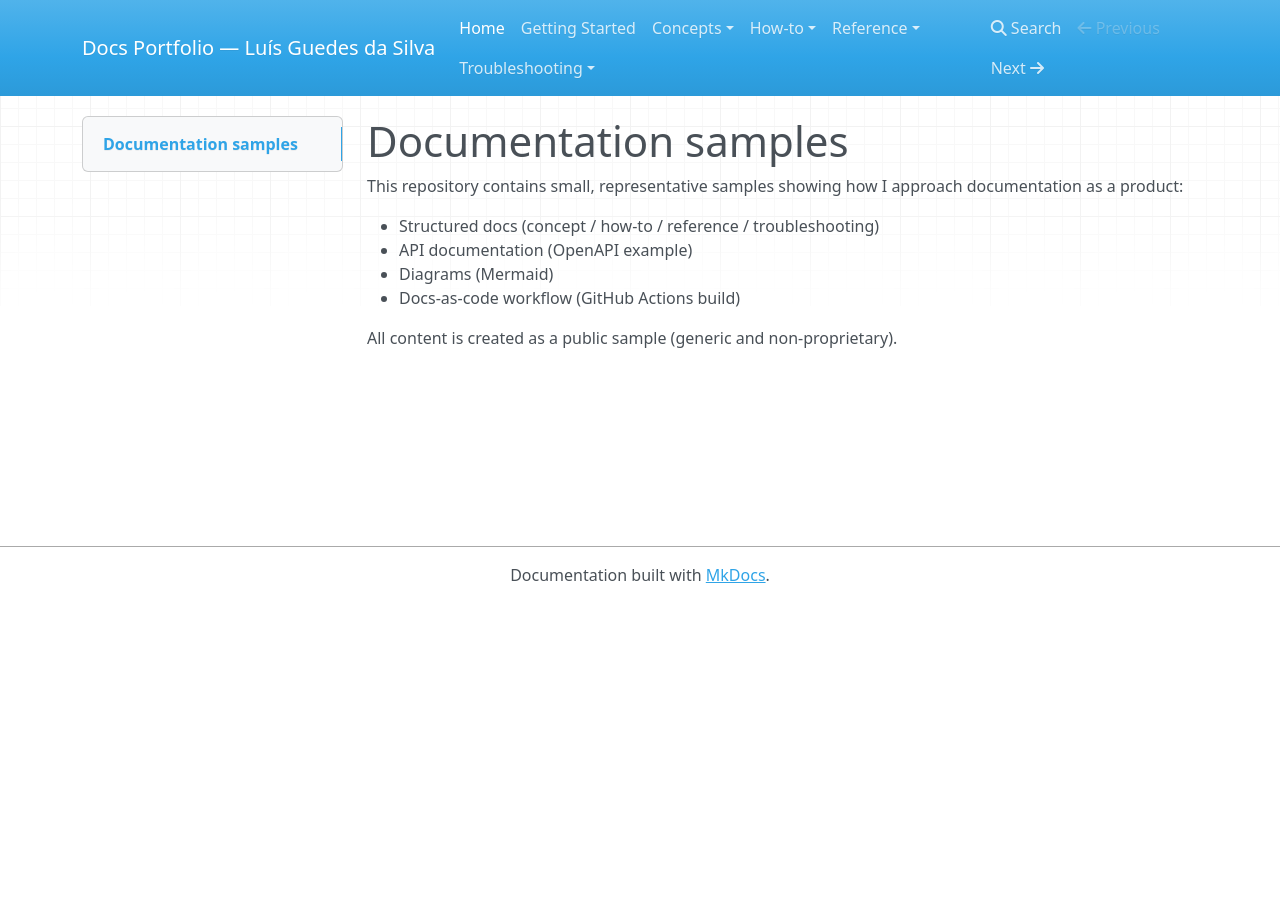
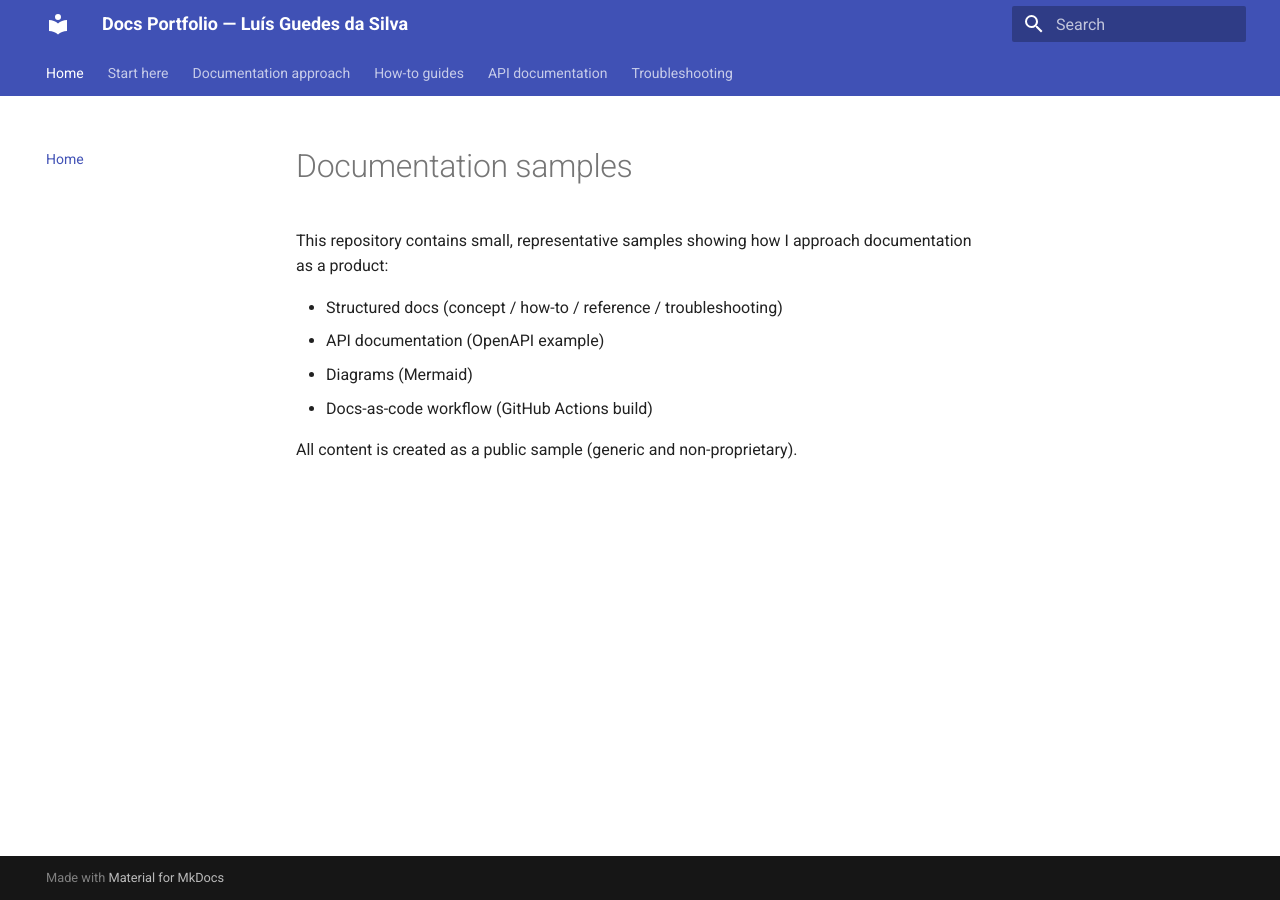
Before and after one commit to luisjguedes/docs-portfolio, an MkDocs documentation site: the page built from docs/index.md, in a window 1280 px wide. Built offline with MkDocs 1.6.1 and Material for MkDocs 9.7.7, drawn with Linux system fonts in a browser that asks for light colours; nearby versions of some CDN libraries.

Commit message:
Update mkdocs.yml

```diff
--- a/mkdocs.yml
+++ b/mkdocs.yml
@@ -3,23 +3,36 @@ site_description: Selected technical documentation samples (structured docs, API
 
 nav:
   - Home: index.md
-  - Getting Started: getting-started.md
-  - Concepts:
+  - Start here: getting-started.md
+  - Documentation approach:
       - Mental model: concepts/mental-model.md
       - Workflow diagram: concepts/workflow-diagram.md
-  - How-to:
-      - Create a basic workflow: how-to/create-workflow.md
-  - Reference:
-      - API reference: reference/api.md
+  - How-to guides:
+      - Build a simple workflow: how-to/create-workflow.md
+  - API documentation:
+      - API reference sample: reference/api.md
   - Troubleshooting:
       - Common issues: troubleshooting/common-issues.md
 
 theme:
-  name: mkdocs
-  locale: en
+  name: material
+  language: en
+  features:
+    - navigation.instant
+    - navigation.tabs
+    - navigation.top
+    - navigation.sections
+    - content.code.copy
+    - toc.follow
 
 markdown_extensions:
   - admonition
   - toc:
       permalink: true
+      title: On this page
   - tables
+  - pymdownx.details
+  - pymdownx.superfences
+  - pymdownx.highlight
+  - pymdownx.inlinehilite
+  - pymdownx.snippets
```
